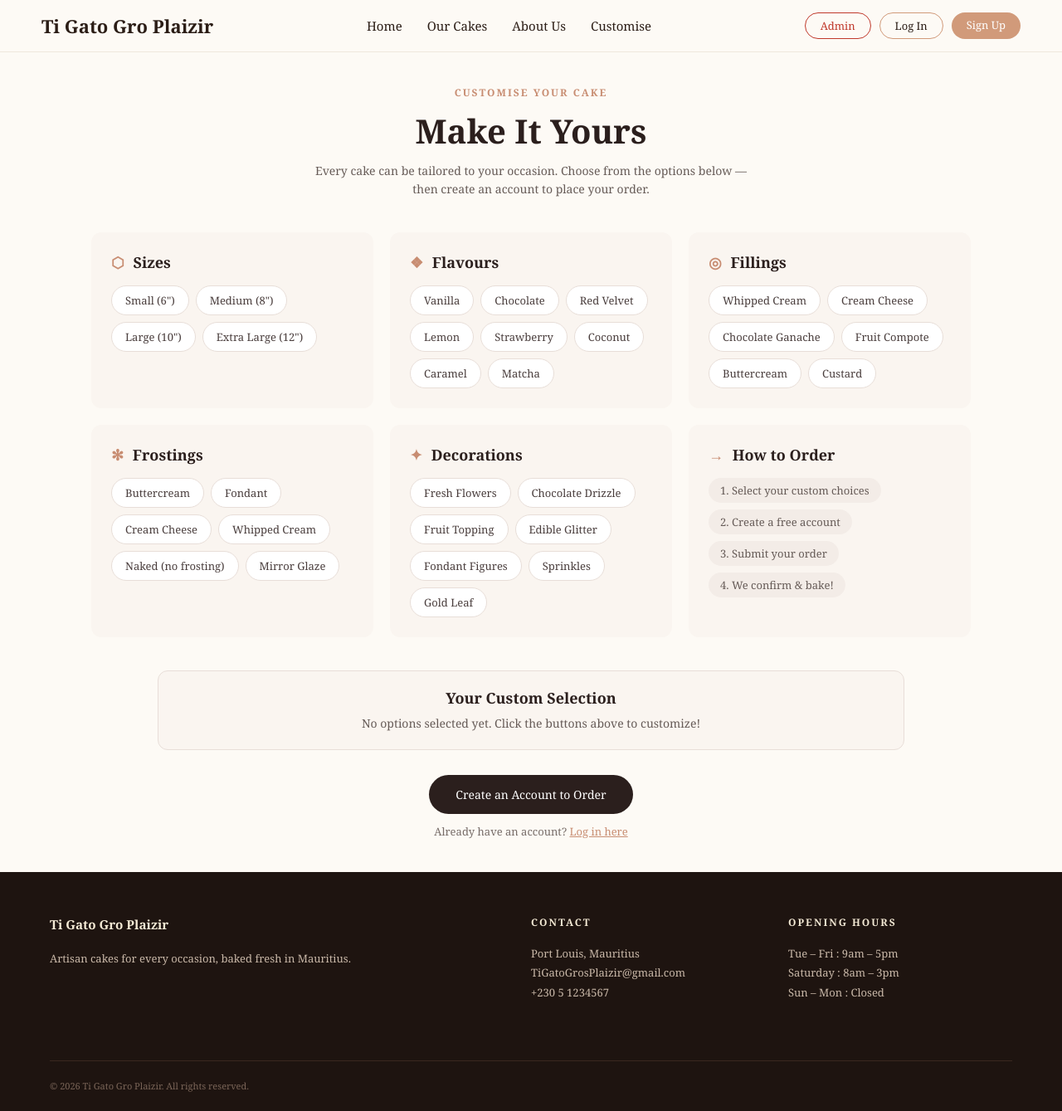
After one commit to chiranjeevramphall-22/TiGatoGroPlaizir, a Django app: page /customise/ in a window 1280 px wide. The commit adds this page. Shown: the whole page at 83% size. Run offline with Django 5.2, Linux system fonts and the light colour scheme.

Commit message:
Add interactive customize cake page

```diff
--- a/bakery/templates/bakery/base.html
+++ b/bakery/templates/bakery/base.html
@@ -18,7 +18,7 @@
             <li><a href="{% url 'home' %}">Home</a></li>
             <li><a href="{% url 'our_cakes' %}">Our Cakes</a></li>
             <li><a href="{% url 'about_us' %}">About Us</a></li>
-            <li><a href="#">Customise</a></li>
+            <li><a href="{% url 'customise' %}">Customise</a></li>
         </ul>
         <div class="auth-buttons">
             <a href="/admin/" class="admin-btn">Admin</a>
--- /dev/null
+++ b/bakery/templates/bakery/customise.html
@@ -0,0 +1,172 @@
+{% extends 'bakery/base.html' %}
+{% load static %}
+
+{% block content %}
+<main class="customise-container">
+    <section class="customise-header">
+        <p class="subtitle">CUSTOMISE YOUR CAKE</p>
+        <h1>Make It Yours</h1>
+        <p class="description">
+            Every cake can be tailored to your occasion. Choose from the options below — then create an account to place your order.
+        </p>
+    </section>
+
+    <!-- Grid Options Section -->
+    <section class="options-grid">
+        <!-- Sizes (Single Select) -->
+        <div class="option-card" data-category="size" data-single="true">
+            <h3><span class="icon">⬡</span> Sizes</h3>
+            <div class="tags">
+                <button type="button" class="tag" data-value="Small (6&quot;)">Small (6")</button>
+                <button type="button" class="tag" data-value="Medium (8&quot;)">Medium (8")</button>
+                <button type="button" class="tag" data-value="Large (10&quot;)">Large (10")</button>
+                <button type="button" class="tag" data-value="Extra Large (12&quot;)">Extra Large (12")</button>
+            </div>
+        </div>
+
+        <!-- Flavours (Single Select) -->
+        <div class="option-card" data-category="flavour" data-single="true">
+            <h3><span class="icon">❖</span> Flavours</h3>
+            <div class="tags">
+                <button type="button" class="tag" data-value="Vanilla">Vanilla</button>
+                <button type="button" class="tag" data-value="Chocolate">Chocolate</button>
+                <button type="button" class="tag" data-value="Red Velvet">Red Velvet</button>
+                <button type="button" class="tag" data-value="Lemon">Lemon</button>
+                <button type="button" class="tag" data-value="Strawberry">Strawberry</button>
+                <button type="button" class="tag" data-value="Coconut">Coconut</button>
+                <button type="button" class="tag" data-value="Caramel">Caramel</button>
+                <button type="button" class="tag" data-value="Matcha">Matcha</button>
+            </div>
+        </div>
+
+        <!-- Fillings (Single Select) -->
+        <div class="option-card" data-category="filling" data-single="true">
+            <h3><span class="icon">◎</span> Fillings</h3>
+            <div class="tags">
+                <button type="button" class="tag" data-value="Whipped Cream">Whipped Cream</button>
+                <button type="button" class="tag" data-value="Cream Cheese">Cream Cheese</button>
+                <button type="button" class="tag" data-value="Chocolate Ganache">Chocolate Ganache</button>
+                <button type="button" class="tag" data-value="Fruit Compote">Fruit Compote</button>
+                <button type="button" class="tag" data-value="Buttercream">Buttercream</button>
+                <button type="button" class="tag" data-value="Custard">Custard</button>
+            </div>
+        </div>
+
+        <!-- Frostings (Single Select) -->
+        <div class="option-card" data-category="frosting" data-single="true">
+            <h3><span class="icon">✻</span> Frostings</h3>
+            <div class="tags">
+                <button type="button" class="tag" data-value="Buttercream">Buttercream</button>
+                <button type="button" class="tag" data-value="Fondant">Fondant</button>
+                <button type="button" class="tag" data-value="Cream Cheese">Cream Cheese</button>
+                <button type="button" class="tag" data-value="Whipped Cream">Whipped Cream</button>
+                <button type="button" class="tag" data-value="Naked (no frosting)">Naked (no frosting)</button>
+                <button type="button" class="tag" data-value="Mirror Glaze">Mirror Glaze</button>
+            </div>
+        </div>
+
+        <!-- Decorations (Multi Select) -->
+        <div class="option-card" data-category="decorations" data-single="false">
+            <h3><span class="icon">✦</span> Decorations</h3>
+            <div class="tags">
+                <button type="button" class="tag" data-value="Fresh Flowers">Fresh Flowers</button>
+                <button type="button" class="tag" data-value="Chocolate Drizzle">Chocolate Drizzle</button>
+                <button type="button" class="tag" data-value="Fruit Topping">Fruit Topping</button>
+                <button type="button" class="tag" data-value="Edible Glitter">Edible Glitter</button>
+                <button type="button" class="tag" data-value="Fondant Figures">Fondant Figures</button>
+                <button type="button" class="tag" data-value="Sprinkles">Sprinkles</button>
+                <button type="button" class="tag" data-value="Gold Leaf">Gold Leaf</button>
+            </div>
+        </div>
+
+        <!-- How to Order -->
+        <div class="option-card step-card">
+            <h3><span class="icon">→</span> How to Order</h3>
+            <div class="tags">
+                <span class="info-tag">1. Select your custom choices</span>
+                <span class="info-tag">2. Create a free account</span>
+                <span class="info-tag">3. Submit your order</span>
+                <span class="info-tag">4. We confirm & bake!</span>
+            </div>
+        </div>
+    </section>
+
+    <!-- Selection Summary -->
+    <section class="summary-box" id="summaryBox">
+        <h3>Your Custom Selection</h3>
+        <p id="summaryText">No options selected yet. Click the buttons above to customize!</p>
+    </section>
+
+    <!-- Call to Action Section -->
+    <section class="cta-section">
+        <a href="{% url 'signup' %}" class="btn-primary">Create an Account to Order</a>
+        <p class="login-prompt">
+            Already have an account? <a href="{% url 'login' %}">Log in here</a>
+        </p>
+    </section>
+</main>
+
+<!-- JavaScript for Interactivity -->
+<script>
+document.addEventListener("DOMContentLoaded", function() {
+    const selections = {
+        size: null,
+        flavour: null,
+        filling: null,
+        frosting: null,
+        decorations: []
+    };
+
+    const cards = document.querySelectorAll(".option-card[data-category]");
+
+    cards.forEach(card => {
+        const category = card.dataset.category;
+        const isSingle = card.dataset.single === "true";
+        const buttons = card.querySelectorAll("button.tag");
+
+        buttons.forEach(btn => {
+            btn.addEventListener("click", function() {
+                const val = this.dataset.value;
+
+                if (isSingle) {
+                    buttons.forEach(b => b.classList.remove("selected"));
+                    if (selections[category] === val) {
+                        selections[category] = null;
+                    } else {
+                        this.classList.add("selected");
+                        selections[category] = val;
+                    }
+                } else {
+                    this.classList.toggle("selected");
+                    if (this.classList.contains("selected")) {
+                        selections.decorations.push(val);
+                    } else {
+                        selections.decorations = selections.decorations.filter(item => item !== val);
+                    }
+                }
+                updateSummary();
+            });
+        });
+    });
+
+    function updateSummary() {
+        const summaryText = document.getElementById("summaryText");
+        let parts = [];
+
+        if (selections.size) parts.push(`<strong>Size:</strong> ${selections.size}`);
+        if (selections.flavour) parts.push(`<strong>Flavour:</strong> ${selections.flavour}`);
+        if (selections.filling) parts.push(`<strong>Filling:</strong> ${selections.filling}`);
+        if (selections.frosting) parts.push(`<strong>Frosting:</strong> ${selections.frosting}`);
+        if (selections.decorations.length > 0) {
+            parts.push(`<strong>Decorations:</strong> ${selections.decorations.join(", ")}`);
+        }
+
+        if (parts.length > 0) {
+            summaryText.innerHTML = parts.join(" | ");
+        } else {
+            summaryText.innerHTML = "No options selected yet. Click the buttons above to customize!";
+        }
+    }
+});
+</script>
+{% endblock %}
--- a/bakery/urls.py
+++ b/bakery/urls.py
@@ -8,6 +8,7 @@ urlpatterns = [
     path('our-cakes/', views.our_cakes, name='our_cakes'),
     path('cake/<int:cake_id>/', views.cake_detail, name='cake_detail'),
     path('about-us/', views.about_us, name='about_us'),
+    path('customise/', views.customise, name='customise'),
 
     # Authentication
     path('login/', views.CustomLoginView.as_view(), name='login'),  # <-- Changed
--- a/bakery/views.py
+++ b/bakery/views.py
@@ -48,3 +48,8 @@ def custom_logout(request):
     logout(request)
     messages.info(request, "You have been logged out. See you soon! 👋")
     return redirect('home')
+
+from django.shortcuts import render
+
+def customise(request):
+    return render(request, 'bakery/customise.html')
--- a/static/css/style.css
+++ b/static/css/style.css
@@ -840,3 +840,162 @@ body {
     border: 1px solid #e0d5c5;
     font-weight: bold;
 }
+/* Customise Cake Page */
+.customise-container {
+    max-width: 1100px;
+    margin: 0 auto;
+    padding: 40px 20px;
+    text-align: center;
+}
+
+.customise-header .subtitle {
+    font-size: 12px;
+    letter-spacing: 2px;
+    color: #c88d72;
+    text-transform: uppercase;
+    font-weight: 600;
+}
+
+.customise-header h1 {
+    font-size: 40px;
+    margin: 10px 0;
+    color: #2b1f1d;
+    font-family: Georgia, serif;
+}
+
+.customise-header .description {
+    color: #665b57;
+    max-width: 550px;
+    margin: 0 auto 40px;
+    font-size: 14px;
+    line-height: 1.6;
+}
+
+.options-grid {
+    display: grid;
+    grid-template-columns: repeat(3, 1fr);
+    gap: 20px;
+    margin-bottom: 40px;
+}
+
+.option-card {
+    background-color: #faf5f0;
+    border-radius: 12px;
+    padding: 24px;
+    text-align: left;
+}
+
+.option-card h3 {
+    font-size: 18px;
+    margin-bottom: 16px;
+    color: #2b1f1d;
+}
+
+.option-card .icon {
+    color: #c88d72;
+    margin-right: 6px;
+}
+
+.tags {
+    display: flex;
+    flex-wrap: wrap;
+    gap: 8px;
+}
+
+.tag {
+    background-color: #ffffff;
+    border: 1px solid #e2d7d0;
+    border-radius: 20px;
+    padding: 6px 14px;
+    font-size: 13px;
+    color: #4a3e3d;
+}
+
+.cta-section {
+    margin-top: 30px;
+}
+
+.btn-primary {
+    display: inline-block;
+    background-color: #2b1f1d;
+    color: #ffffff;
+    padding: 14px 32px;
+    border-radius: 30px;
+    text-decoration: none;
+    font-size: 14px;
+    font-weight: 500;
+}
+
+.login-prompt {
+    margin-top: 12px;
+    font-size: 13px;
+    color: #776c68;
+}
+
+.login-prompt a {
+    color: #c88d72;
+    text-decoration: underline;
+}
+
+@media (max-width: 850px) {
+    .options-grid {
+        grid-template-columns: 1fr;
+    }
+}
+/* Button styling for option tags */
+button.tag {
+    background-color: #ffffff;
+    border: 1px solid #e8ded8;
+    border-radius: 20px;
+    padding: 8px 16px;
+    font-size: 13px;
+    color: #4a3e3d;
+    cursor: pointer;
+    transition: all 0.2s ease;
+    font-family: inherit;
+}
+
+button.tag:hover {
+    background-color: #f3ece7;
+    border-color: #c88d72;
+}
+
+/* Active / Selected state */
+button.tag.selected {
+    background-color: #2b1f1d;
+    color: #ffffff;
+    border-color: #2b1f1d;
+}
+
+/* Info tags for steps */
+.info-tag {
+    background-color: #f3ece7;
+    border-radius: 20px;
+    padding: 6px 14px;
+    font-size: 13px;
+    color: #665b57;
+    display: inline-block;
+}
+
+/* Live Selection Summary Box */
+.summary-box {
+    background-color: #faf5f0;
+    border: 1px solid #e8ded8;
+    border-radius: 12px;
+    padding: 20px;
+    margin: 20px auto 30px;
+    max-width: 900px;
+    text-align: center;
+}
+
+.summary-box h3 {
+    margin-bottom: 8px;
+    color: #2b1f1d;
+    font-size: 18px;
+}
+
+.summary-box p {
+    font-size: 14px;
+    color: #665b57;
+    line-height: 1.6;
+}
```
Also changed, not shown: tigato_project/urls.py (line endings or trailing spaces).
